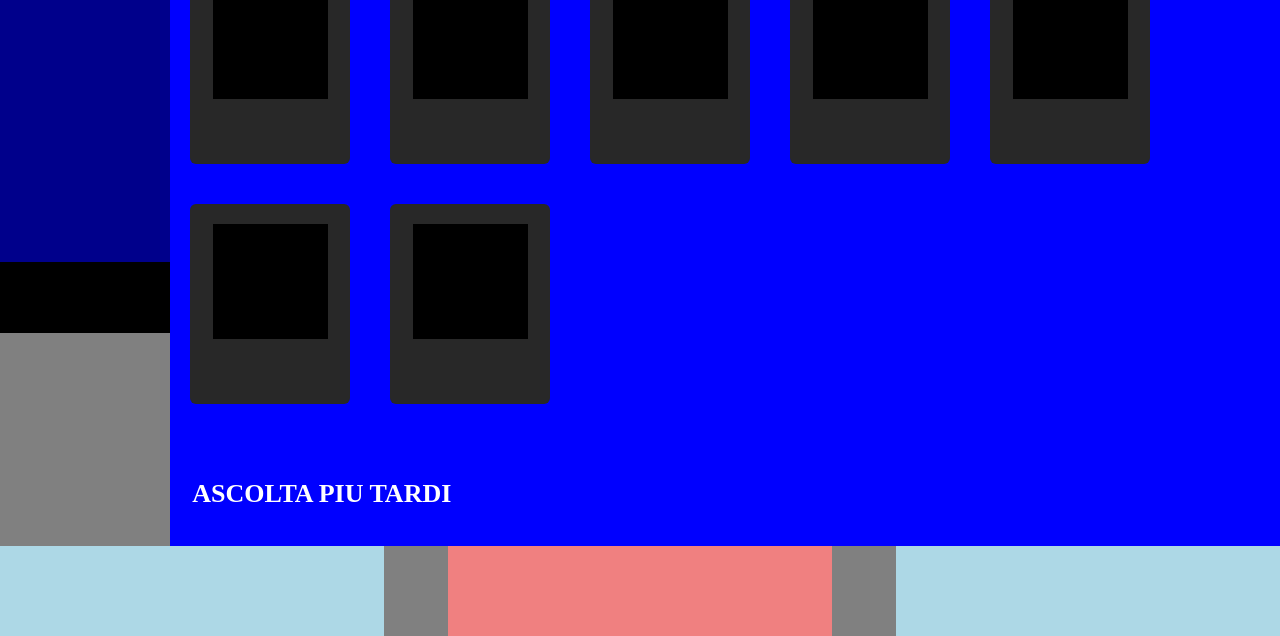
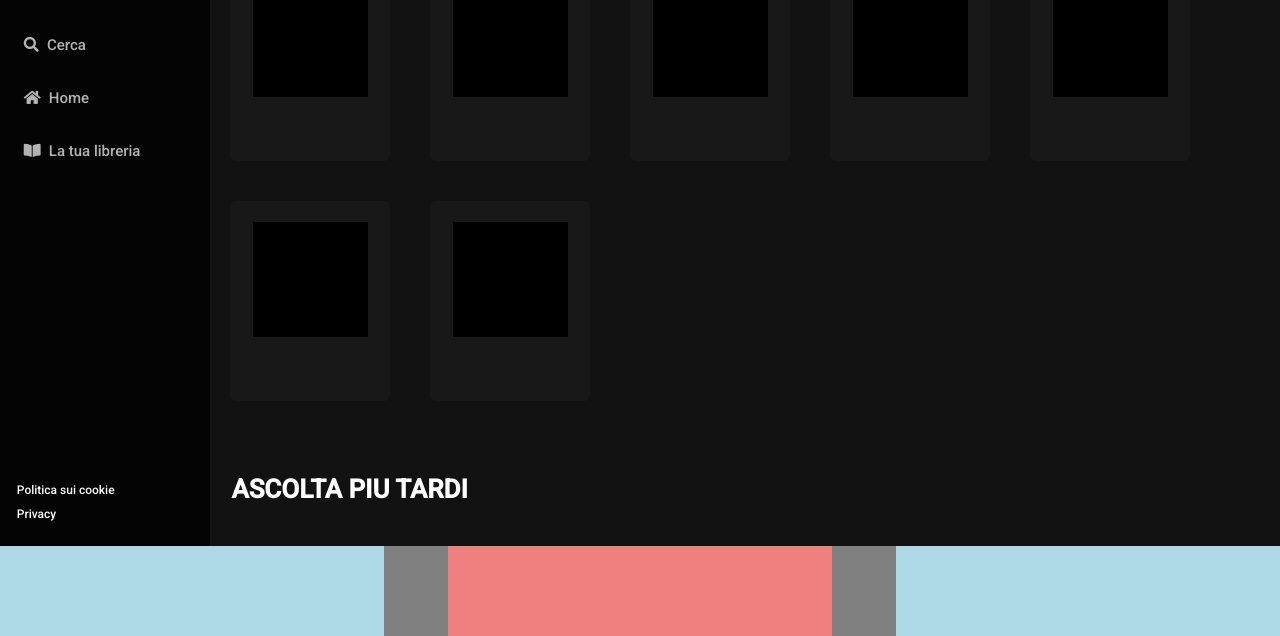
Before and after one commit to Mark906/html-css-spotifyweb, a plain HTML site: page index.html in a window 1280 px wide. Shown: the part 164-800 px from the top of the page. Drawn offline with Linux system fonts and the light colour scheme.

Commit message:
aside completa - responsive. Zona main completa

```diff
--- a/index.html
+++ b/index.html
@@ -5,19 +5,30 @@
         <title>Spotify - flex layout</title>
         <meta name="viewport" content="width=device-width, initial-scale=1.0">
         <link rel="stylesheet" href="style.css">
+        <link rel="stylesheet" href="https://use.fontawesome.com/releases/v5.15.1/css/all.css" integrity="sha384-vp86vTRFVJgpjF9jiIGPEEqYqlDwgyBgEF109VFjmqGmIY/Y4HV4d3Gp2irVfcrp" crossorigin="anonymous">
+        <style>
+            @import url('https://fonts.googleapis.com/css2?family=Roboto:wght@300;500&display=swap');
+        </style>
     </head>
     <body>
         <div id="wrapper">
             <div class="top">
                 <aside>
-                    <div class="aside-top">
+                    <div class="aside-class">
                         <div class="logo">
-                            <img src="https://storage.googleapis.com/pr-newsroom-wp/1/2018/11/Spotify_Logo_RGB_White.png" alt="">
+                            <a href="#"><img src="https://storage.googleapis.com/pr-newsroom-wp/1/2018/11/Spotify_Logo_RGB_White.png" alt=""></a>
+                        </div>
+                        <div class="menu">
+                            <ul>
+                                <li><a href="#"><i class="fas fa-search"></i>Cerca</a></li>
+                                <li><a href="#"><i class="fas fa-home"></i>Home</a></li>
+                                <li><a href="#"><i class="fas fa-book-open"></i>La tua libreria</a></li>
+                            </ul>
                         </div>
                     </div>
-
-                    <div class="aside-bot">
-
+                    <div class="politica">
+                        <p><a href="#">Politica sui cookie</a></p>
+                        <p><a href="#">Privacy</a></p>
                     </div>
                 </aside>
 
@@ -28,26 +39,26 @@
                     <div class="card-container">
 
                         <div class="card">
-                            <div class="img"></div>
+                            <a href="#"><div class="img"></div></a>
                         </div>
 
                         <div class="card">
-                            <div class="img"></div>
+                            <a href="#"><div class="img"></div></a>
                         </div>
                         <div class="card">
-                            <div class="img"></div>
+                            <a href="#"><div class="img"></div></a>
                         </div>
                         <div class="card">
-                            <div class="img"></div>
+                            <a href="#"><div class="img"></div></a>
                         </div>
                         <div class="card">
-                            <div class="img"></div>
+                            <a href="#"><div class="img"></div></a>
                         </div>
                         <div class="card">
-                            <div class="img"></div>
+                            <a href="#"><div class="img"></div></a>
                         </div>
                         <div class="card">
-                            <div class="img"></div>
+                            <a href="#"><div class="img"></div></a>
                         </div>
 
                     </div>
@@ -59,35 +70,35 @@
                     <div class="card-container">
 
                         <div class="card">
-                            <div class="img"></div>
+                            <a href="#"><div class="img"></div></a>
                         </div>
 
                         <div class="card">
-                            <div class="img"></div>
+                            <a href="#"><div class="img"></div></a>
                         </div>
                         <div class="card">
-                            <div class="img"></div>
+                            <a href="#"><div class="img"></div></a>
                         </div>
                         <div class="card">
-                            <div class="img"></div>
+                            <a href="#"><div class="img"></div></a>
                         </div>
                         <div class="card">
-                            <div class="img"></div>
+                            <a href="#"><div class="img"></div></a>
                         </div>
                         <div class="card">
-                            <div class="img"></div>
+                            <a href="#"><div class="img"></div></a>
                         </div>
                         <div class="card">
-                            <div class="img"></div>
+                            <a href="#"><div class="img"></div></a>
                         </div>
                         <div class="card">
-                            <div class="img"></div>
+                            <a href="#"><div class="img"></div></a>
                         </div>
                         <div class="card">
-                            <div class="img"></div>
+                            <a href="#"><div class="img"></div></a>
                         </div>
                         <div class="card">
-                            <div class="img"></div>
+                            <a href="#"><div class="img"></div></a>
                         </div>
 
                     </div>
--- a/style.css
+++ b/style.css
@@ -2,6 +2,10 @@
     margin: 0;
     padding: 0;
     box-sizing: border-box;
+}
+
+body {
+    font-family: 'Roboto', sans-serif;
 }
 
 #wrapper {
@@ -16,7 +20,7 @@
 }
 
 aside {
-    background-color: black;
+    background-color: #040404;
     width: 120px;
     display: flex;
     flex-shrink: 0;
@@ -24,9 +28,57 @@ aside {
     justify-content: space-between;
 }
 
-.aside-top {
-    height: 60%;
-    background-color: darkblue;
+.politica {
+
+    font-size: 12px;
+    margin-left: 8%;
+    margin-bottom: 12%;
+}
+
+.politica p>a {
+    text-decoration: none;
+    color: white;
+}
+
+.politica p>a:hover {
+    text-decoration: underline;
+}
+
+.politica p:first-child {
+    margin-bottom: 5%;
+}
+
+.menu ul li {
+    display: block;
+    font-size: 15px;
+    margin: 10% 8%;
+    border-radius: 4px;
+
+}
+
+.menu ul li:hover {
+    background-color: #282828;
+    transition: 0.5s;
+}
+
+.fa, .fas {
+    margin-right: 5%;
+}
+
+.menu ul li>a {
+    display: block;
+    text-decoration: none;
+    padding: 4%;
+    color: #B3B3B3;
+}
+
+.menu ul li>a>i {
+    display: none;
+}
+
+.menu ul li>a:hover {
+    color: white;
+    transition: 0.5s;
 }
 
 .logo {
@@ -37,13 +89,9 @@ aside {
     width: 100%;
 }
 
-.aside-bot {
-    height: 30%;
-    background-color: grey;
-}
 
 main {
-    background-color: blue;
+    background-color: #121212;
     flex-grow: 1;
     overflow: auto;
     height: calc(100vh - 90px);
@@ -54,6 +102,7 @@ main {
     color: white;
     text-transform: uppercase;
     font-size: 9px;
+    margin-top: 10%;
 }
 
 .card-container {
@@ -65,8 +114,15 @@ main {
     width: 160px;
     height: 200px;
     border-radius: 6px;
+    background-color: #181818;
+    margin: 20px;
+}
+
+.card:hover {
+    box-shadow: 0 10px 50px -5px rgba(51,71,91,0.12);
+    transform: scale(1.1);
+    transition: 0.3s;
     background-color: #282828;
-    margin: 20px;
 }
 
 .card .img {
@@ -107,7 +163,11 @@ footer {
 @media screen and (min-width: 992px) {
 
     aside {
-        width: 170px;
+        width: 210px;
+    }
+
+    .menu ul li>a>i {
+        display: inline-block;
     }
 
     .title {
```
